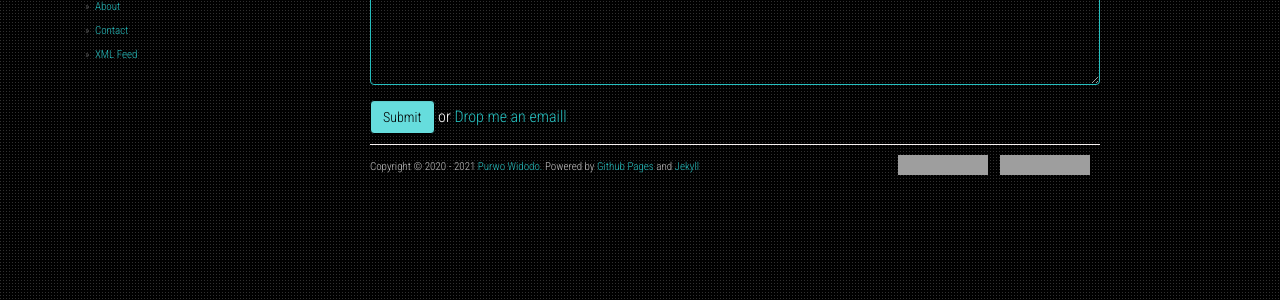
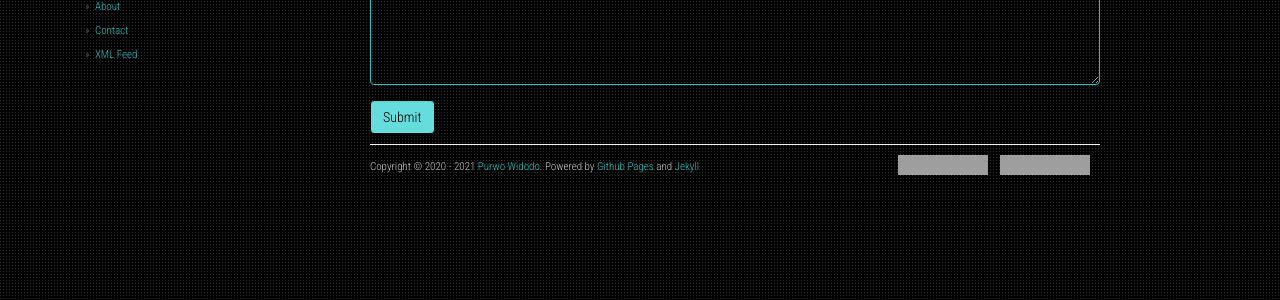
Before and after one commit to purwowd/purwowd.github.io, a Jekyll site: the page built from contact/index.html, in a window 1280 px wide. Shown: the part 458-758 px from the top of the page. Built offline with Jekyll 4.4.1, drawn with Linux system fonts in a browser that asks for light colours; nearby versions of some CDN libraries; grey boxes are pictures that could not be loaded.

Commit message:
improve contact page

```diff
--- a/contact/index.html
+++ b/contact/index.html
@@ -29,7 +29,6 @@ category: contact
       <textarea name="problem" class="form-control" rows="11"></textarea>
     </div>
 
-
     <!--<div class="form-group">
       <label for="project">Project Category</label>
       <select name="project" class="form-control">
@@ -49,7 +48,6 @@ category: contact
     <div>
       <input type="hidden" name="">
       <input type="submit" class="submit-btn" value="Submit">
-      or <a href="mailto:id.purwowd@gmail.com">Drop me an emaill</a>
     </div>
   </form>
 </section>
```
